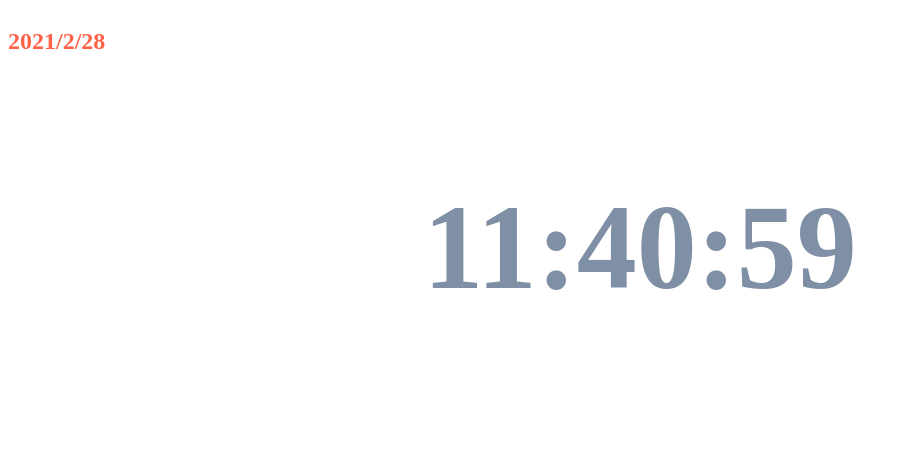
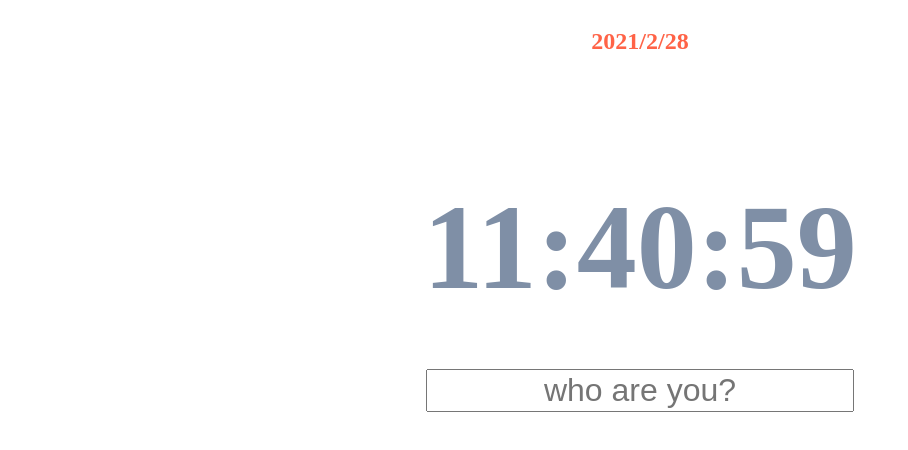
Before and after one commit to whseol0203/momentumClone, a plain HTML site: page index.html in a window 1280 px wide. Shown: the whole page, without its empty margins (0-908 px from the left). Drawn offline with Linux system fonts and the light colour scheme.

Commit message:
add localstorage user function and some css

```diff
--- /dev/null
+++ b/greeting.js
@@ -0,0 +1,52 @@
+/*로컬스토리지에 사용자 이름을 받고 저장*/
+const form = document.querySelector(".form");
+const input = form.querySelector("input");
+const greeting = document.querySelector(".greetings");
+
+const CUR_USER = "currentUser",
+    SHOWING_CN = "showing";
+
+
+
+
+function addCurrentUser(text){
+    localStorage.setItem(CUR_USER,text);
+}
+
+function handleSubmit(event){
+    event.preventDefault();
+    const currentValue = input.value;
+    printUserName(currentValue);
+    addCurrentUser(currentValue);
+}
+
+function askName(){
+    form.classList.add(SHOWING_CN);
+    form.addEventListener("submit",handleSubmit);
+}
+
+
+//이름을 출력해 줄것임
+function printUserName(text){
+    form.classList.remove(SHOWING_CN);
+    greeting.classList.add(SHOWING_CN);
+    greeting.innerText=`Hello ${text}`;
+}
+
+function loadName(){
+    const currentUser = localStorage.getItem(CUR_USER);
+    if(currentUser === null){
+        //currentUser 가 없을 경우
+        askName();
+    }
+    else{
+        //currentUser 가 있을 경우
+        printUserName(currentUser);
+    }
+}
+
+function init(){
+    loadName();
+}
+
+init();
--- a/index.css
+++ b/index.css
@@ -6,11 +6,39 @@
 .article>.dateInfo{
     flex-basis: 2rem;
     color: tomato;
+    text-align: center;
 }
 
 .article>.js-clock{
-    flex-basis: 2rem;
+    margin-bottom: -3rem;
     font-size: 5rem;
     text-align: center;
     color:#7f8fa6;
 }
+
+.article>.form{
+   text-align: center;
+
+}
+
+.article>.form>input{
+    font-size: 2rem;
+    text-align: center;
+}
+
+h4{
+    font-size: 2rem;
+    text-align: center;
+    color:#74b9ff;
+}
+
+/*특정 조건을 만족할 때까지 숨겨놓는 용도*/
+.form,
+.greetings{
+    display: none;
+}
+
+/*특정 조건을 만족하면 보이게 만드는 용도*/
+.showing{
+    display: block;
+}
--- a/index.html
+++ b/index.html
@@ -14,9 +14,14 @@
             <div class="js-clock">
                 <h1 class="clockTitle"></h1>
             </div>
+            <form class="js-form form">
+                <input type="text" placeholder="who are you?">
+            </form>
 
+            <h4 class="js-greetings greetings"></h4>
         </article>
 
         <script src="clock.js"></script>
+        <script src="greeting.js"></script>
     </body>
 </html>
```
